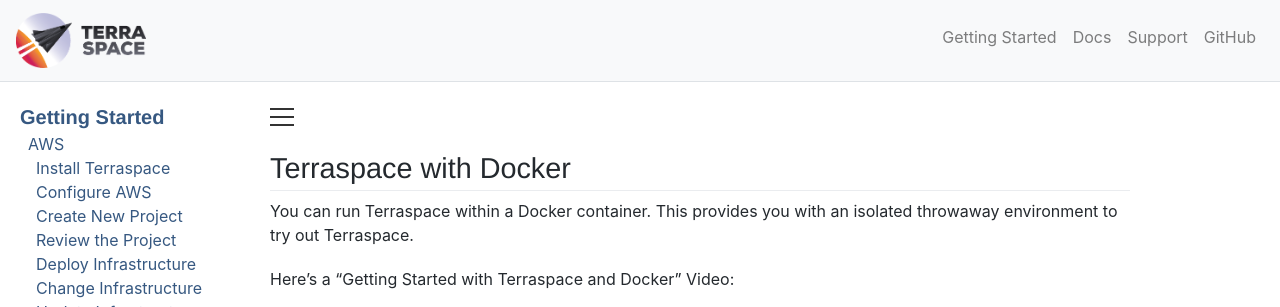
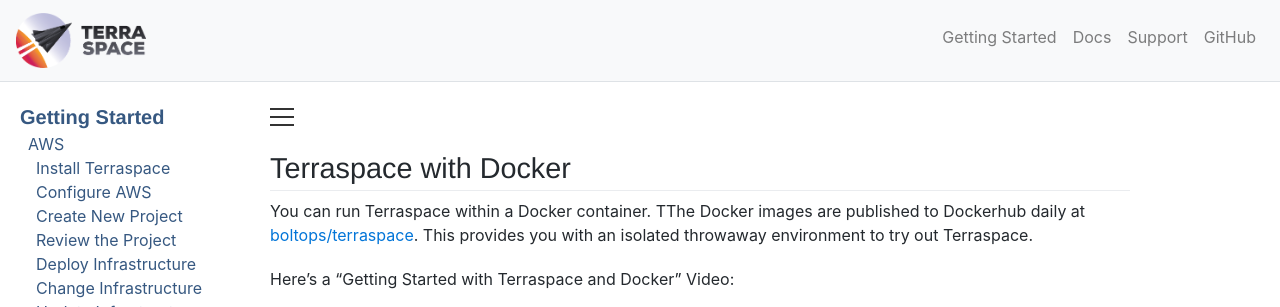
Before and after one commit to boltops-tools/terraspace-docs, a Jekyll site: the page built from _docs/install/docker.md, in a window 1280 px wide and 900 px high, cut to the strip 0-307 px from the top of the window. Built offline with Jekyll 4.4.1, drawn with Linux system fonts in a browser that asks for light colours; a script that is not in the unit is left out.

Commit message:
update docs

```diff
--- a/_docs/install/docker.md
+++ b/_docs/install/docker.md
@@ -2,7 +2,7 @@
 title: Terraspace with Docker
 ---
 
-You can run Terraspace within a Docker container. This provides you with an isolated throwaway environment to try out Terraspace.
+You can run Terraspace within a Docker container. TThe Docker images are published to Dockerhub daily at [boltops/terraspace](https://hub.docker.com/r/boltops/terraspace). This provides you with an isolated throwaway environment to try out Terraspace.
 
 Here's a "Getting Started with Terraspace and Docker" Video:
 
```
